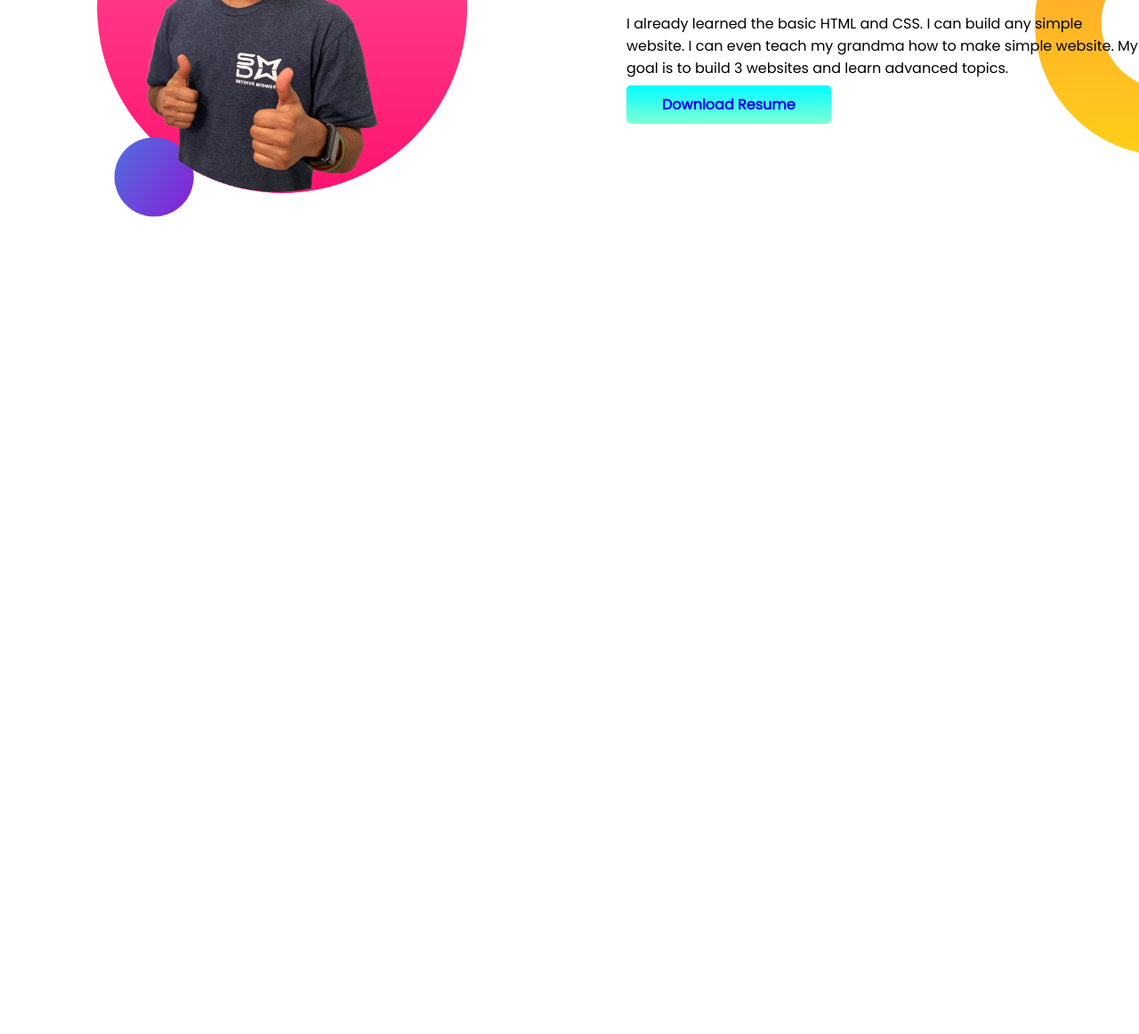
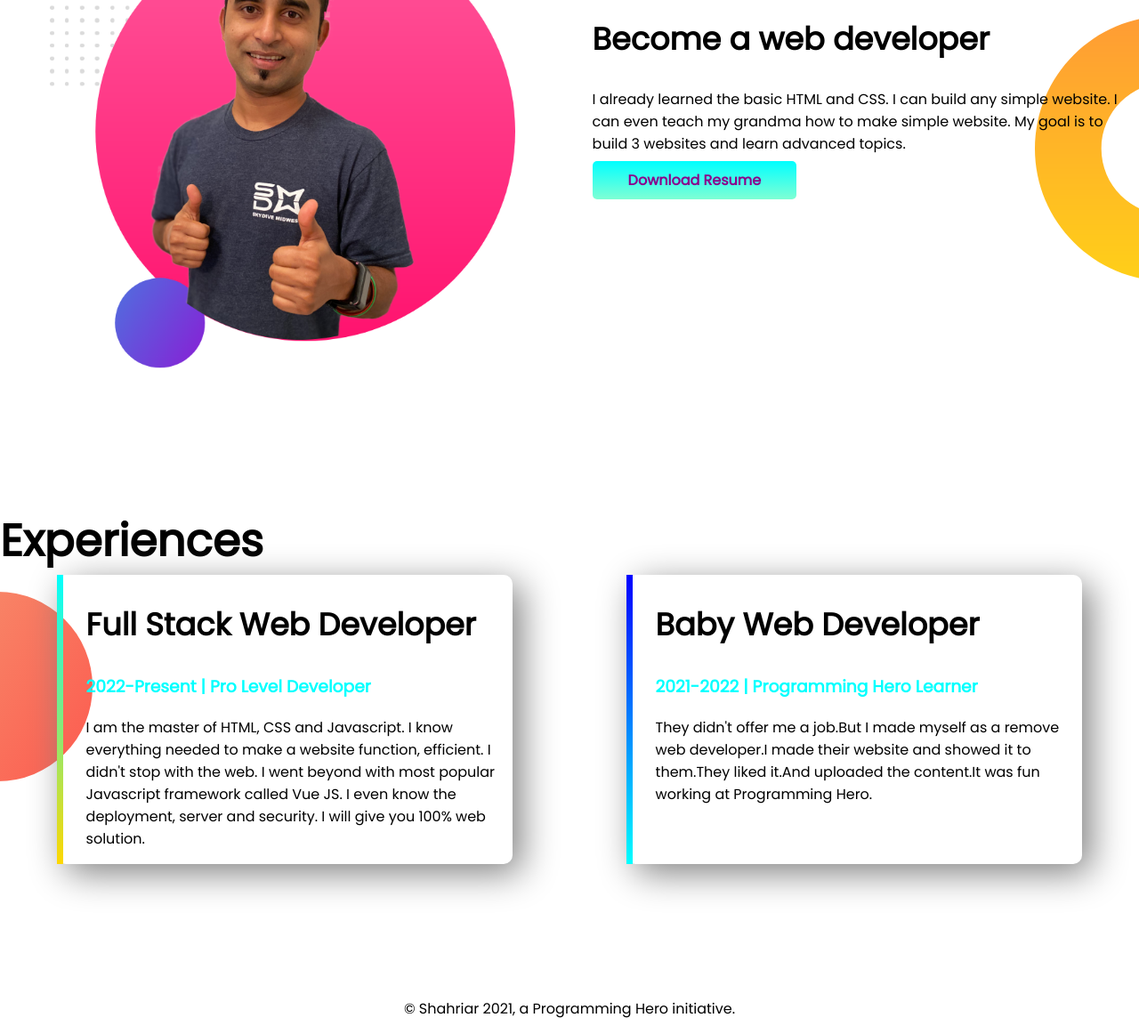
Before and after one commit to Rajudevo/My-portfolio, a plain HTML site: page index.html in a window 1280 px wide. Shown: the part 763-1925 px from the top of the page at 89% size. Before the commit the page ends 1114 px from the top, so only its background shows below. Drawn offline with Linux system fonts and the light colour scheme.

Commit message:
all added

```diff
--- a/index.html
+++ b/index.html
@@ -11,10 +11,10 @@
         <link rel="stylesheet" href="style.css">
 </head>
 <body>
-    <section class="top-banner">
+    <section class="top-banner flexible-con">
         <div class="half-width">
             <h1>Welcome To</h1>
-        <h1><span class="aqua">Shahriar's</span> World!</h1>
+        <h1><span class="aqua">Unknown's</span> World!</h1>
         <h3>My working areas</h3>
         <p>Can do both front end and back end.do photography.Can do both front end and back end.do photography.
             Can do both front end and back end.do photography.Can do both front end and back end.do photography.
@@ -23,10 +23,10 @@
         <a class="target-button" target="_blank" href="https://www.prothomalo.com/">Hire me</a>
         </div>
       <div class="half-width">
-        <img src="images/my-bg-u.png" alt="">
+        <img src="images/jhankar.png" alt="">
       </div>
     </section>
-    <section class="dream-big">
+    <section class="dream-big flexible-con">
         <div class="half-width">
         <img src="images/jhankar2.png" alt="">
         </div>
@@ -37,5 +37,26 @@
 <a class="target-button" target="_blank" href="https://www.espncricinfo.com/">Download Resume</a>
         </div>
     </section>
+
+    <section class="experience-area">
+        <h1>Experiences</h1>
+
+        <div class="flexible-con">
+            <div id="full-dev" class="box-in">
+                <h2>Full Stack Web Developer</h2>
+                <h3 class="aqua">2022-Present | Pro Level Developer</h3>
+                <p>I am the master of HTML, CSS and Javascript. I know everything needed to make a website function, efficient. I didn't stop with the web. I went beyond with most popular Javascript framework called Vue JS. I even know the deployment, server and security. I will give you 100% web solution.</p>
+            </div>
+            <div id="web-dev" class="box-in">
+                <h2>Baby Web Developer</h2>
+                <h3 class="aqua">2021-2022 | Programming Hero Learner</h3>
+                <p>They didn't offer me a job.But I made myself as a remove web developer.I made their website and showed it to them.They liked it.And uploaded the content.It was fun working at Programming Hero.</p>
+            </div>
+        </div>
+
+    </section>
+    <footer>
+        <p> © Shahriar 2021, a Programming Hero initiative.</p>
+    </footer>
 </body>
 </html>
--- a/style.css
+++ b/style.css
@@ -4,29 +4,42 @@ body {
 }
 h1 {
   font-size: 50px;
+  margin: 0;
+}
+h2 {
+  font-size: 35px;
 }
 
 .aqua {
   color: aqua;
 }
-section {
+.flexible-con {
   display: flex;
-  margin-bottom: 100px;
+  margin-bottom: 150px;
 }
 .half-width {
   width: 50%;
-  padding-left: 5%;
+  padding-left: 2%;
 }
 .half-width img {
-  width: 80%;
+  width: 85%;
+  padding-left: 5%;
 }
 .target-button {
   text-decoration: none;
-  background-color: aquamarine;
+  color: darkmagenta;
   padding: 10px 40px;
   background-image: linear-gradient(aqua, aquamarine);
   font-weight: 700;
   border-radius: 5px;
+}
+.box-in {
+  width: 40%;
+  margin-left: 5%;
+  margin-right: 5%;
+  padding-left: 2%;
+  border-radius: 10px;
+  box-shadow: 10px 10px 40px grey;
 }
 
 .top-banner {
@@ -39,3 +52,25 @@ section {
   background-repeat: no-repeat;
   background-position: right;
 }
+
+.experience-area {
+  background-image: url(images/exp-bg.png);
+  background-repeat: no-repeat;
+  background-position: left;
+}
+
+#web-dev {
+  border-left: 7px solid;
+  border-image: linear-gradient(blue, cyan);
+  border-image-slice: 1;
+}
+
+#full-dev {
+  border-left: 7px solid;
+  border-image: linear-gradient(aqua, gold);
+  border-image-slice: 1;
+}
+
+footer p {
+  text-align: center;
+}
```
